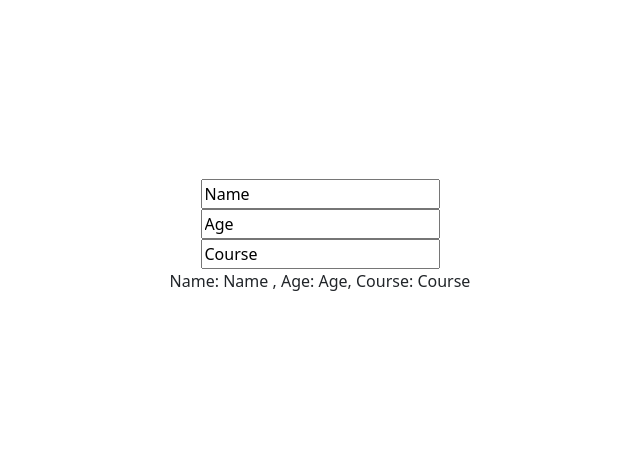
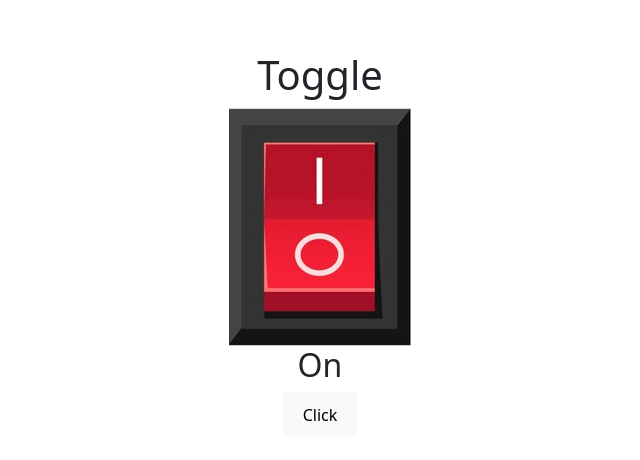
Before and after one commit to ShawoorAyyoob/React, a React (Vite) app: page / in a window 1280 px wide. Shown: the part 156-616 px from the top of the page, without its empty margins (320-960 px from the left). Built offline with nearby package versions, Linux system fonts and the light colour scheme.

Commit message:
Assignment

```diff
--- a/src/App.tsx
+++ b/src/App.tsx
@@ -13,11 +13,12 @@ import getProduct from "./Services/ProductService";
 import Counter from "./Components/Counter";
 import Toggle from "./Components/Toggle";
 import NameInput from "./Components/NameInput";
+import ToggleButton from "./Components/ToggleSwitch";
 
 function App() {
   return (
     <div>
-      <NameInput />
+      <ToggleButton />
     </div>
   );
 }
--- /dev/null
+++ b/src/Components/ToggleSwitch.tsx
@@ -0,0 +1,16 @@
+import { useState } from "react";
+import OnImg from "../assets/on.jpg";
+import OffImg from "../assets/off.jpg";
+
+const ToggleButton = () => {
+    const [isOn, setON] = useState(true);
+    return (
+        <div>
+            <h1>Toggle</h1>
+            <img src={isOn? OnImg: OffImg } alt="" />
+            <h2>{isOn ? "On" : "Off"}</h2>
+            <button onClick={() => setON(!isOn)}> Click</button>
+        </div>
+    );
+};
+export default ToggleButton;
```
Also changed, not shown: src/assets/off.jpg (added), src/assets/on.jpg (added).
